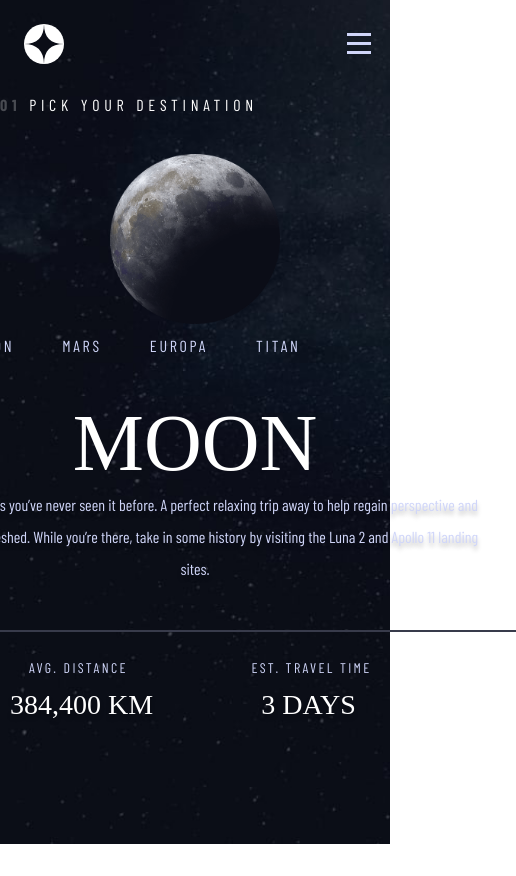
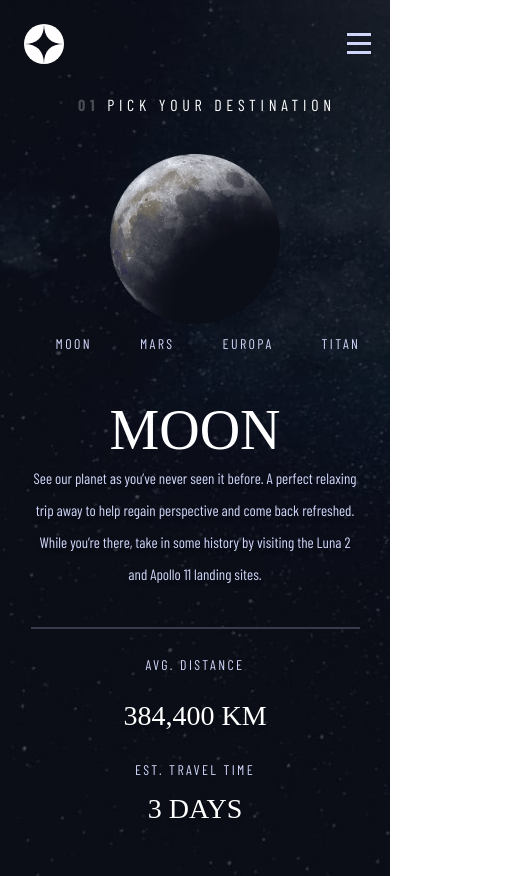
Before and after one commit to Kgiruc/space-website, a React (Create React App) app in the folder space/: page /destination in a window 390 px wide. Shown: the whole page, 516 px wide, since content can reach past the window. Before the commit the page ends 844 px from the top, so only its background shows below. Built offline with nearby package versions, Linux system fonts and the light colour scheme; a web font is replaced by a local one.

Commit message:
media mobile destination scss

```diff
--- a/space/src/scss/componenets-style/destination.scss
+++ b/space/src/scss/componenets-style/destination.scss
@@ -214,15 +214,16 @@
   }
 }
 
-@media (max-width: 900px) {
+@media (max-width: 500px) {
   .destination__container{
     background-image: url("../../assets/destination/background-destination-mobile.jpg");
+    height: 100vh;
   }
 
   .subhead{
     margin-top: 24px;
-    margin-left: auto;
-    margin-right: auto;
+    text-align: center;
+    margin-left: 20vw;
     font-size: calc($font-subhead1 - 12px);
   }
 
@@ -240,54 +241,60 @@
     height: 170px;
   }
 
+  .planet_button{
+    gap: 26px;
+    line-height: 16.8px;
+    letter-spacing: 2.36px;
+
+    font-size: calc($font-typical - 2px);
+  }
+
   .planet__btn {
     position: absolute;
-    width: 237.5px;
     height: 28px;
     left: 69px;
     top: 335px;
-    margin: 0;
-    line-height: 16.8px;
-    font-size: calc($font-typical - 2px);
+    width: auto;
+    margin-left: -5vw;
   }
 
   .planet__container__subs{
-    justify-content: center;
-    text-align: center;
-    align-items: center;
-    margin-top: 0;
+    width: auto;
 
     h2{
-      font-size: calc($font-head2 - 20px);
-      font-family: $font-base;
-      line-height: 91.68px;
+      font-size: $font-head3;
+      line-height: 64.18px;
     }
 
     p{
-      font-size: calc($font-general - 2px);
-      width: 573px;
-      height: 84px;
-      margin-bottom: 49px;
+      font-size: calc($font-general - 3px);
+      width: 327px;
+      height: 125px;
+      margin-bottom: 32px;
     }
 
     hr{
-      width: 573px;
-      margin-left: -8vw;
+      width: 327px;
+      margin-left: auto;
+      margin-right: auto;
     }
   }
 
   .planet__results{
-    flex-direction: row;
-    gap:17px;
+    flex-direction: column;
+    gap:76px;
 
     span{
-      width: 216px;
+      width: auto;
+
     }
   }
 
   .planet__results__points{
     display: flex;
-    gap: 11px;
+    flex-direction: column;
+    gap: 61px;
+    margin-top: -90px;
     p{
       margin-bottom: 0;
       font-style: normal;
@@ -295,7 +302,21 @@
       font-size: $font-subhead1;
       color: $color-white;
       line-height: 32.09px;
-      width: 216px;
+      width: auto;
+      height: auto;
     }
   }
 }
+
+
+@media (max-height: 890px) {
+  .destination__container{
+    height: auto;
+  }
+
+  .planet__results__points {
+    :last-child {
+      margin-bottom: 50px;
+    }
+  }
+}
```
